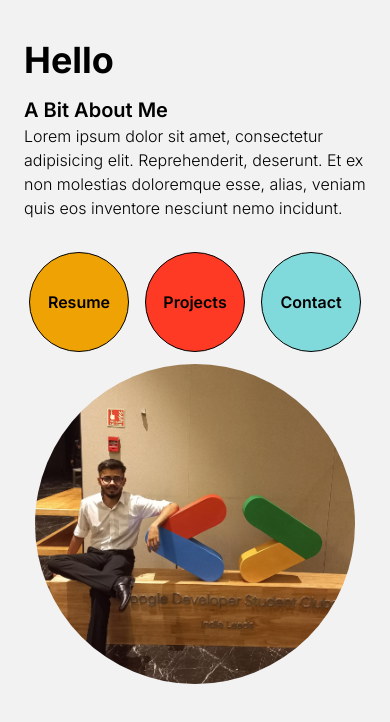
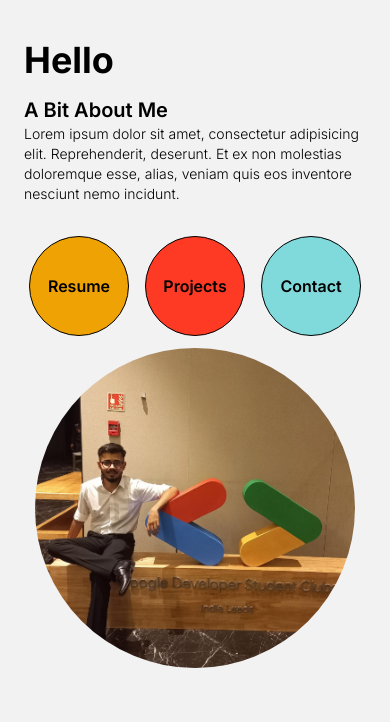
Before and after one commit to ViditChawda/vidits_portfolio, a Next.js app: page /home in a window 390 px wide. Shown: the top 722 px of the page. Built offline with nearby package versions, Linux system fonts and the light colour scheme.

Commit message:
font size

```diff
--- a/src/app/home/page.tsx
+++ b/src/app/home/page.tsx
@@ -7,7 +7,7 @@ export default function Home() {
                     <div className="font-bold text-4xl md:text-[90px]">Hello</div>
                     <div className="font-semibold text-xl">A Bit About Me</div>
                 </div>
-                <div className="font-light text-base md:text-sm md:mr-24">Lorem ipsum dolor sit amet, consectetur adipisicing elit. Reprehenderit, deserunt. Et ex non molestias doloremque esse, alias, veniam quis eos inventore nesciunt nemo  incidunt.</div>
+                <div className="font-light text-sm md:text-sm md:mr-24">Lorem ipsum dolor sit amet, consectetur adipisicing elit. Reprehenderit, deserunt. Et ex non molestias doloremque esse, alias, veniam quis eos inventore nesciunt nemo  incidunt.</div>
                 <div className="flex flex-row gap-4 mt-8 items-center justify-center md:justify-start">
                     <div className="w-[100px] h-[100px] md:w-[140px] md:h-[140px] md:text-xl border border-black rounded-full cursor-pointer flex items-center justify-center bg-[#EEA203] font-semibold hover:bg-white transition-all duration-500">Resume</div>
                     <div className="w-[100px] h-[100px] md:w-[140px] md:h-[140px] md:text-xl border border-black rounded-full cursor-pointer flex items-center justify-center bg-[#FE3A25] font-semibold hover:bg-white transition-all duration-500">Projects</div>
```
